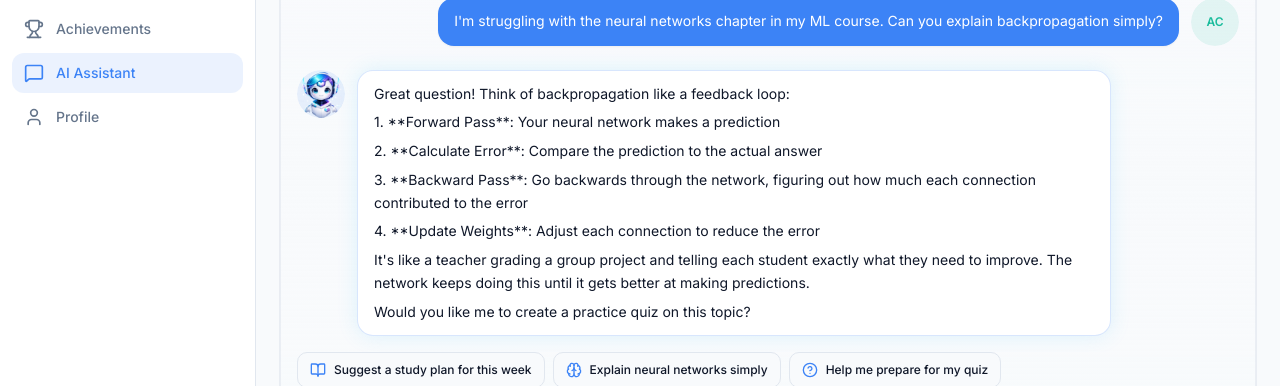
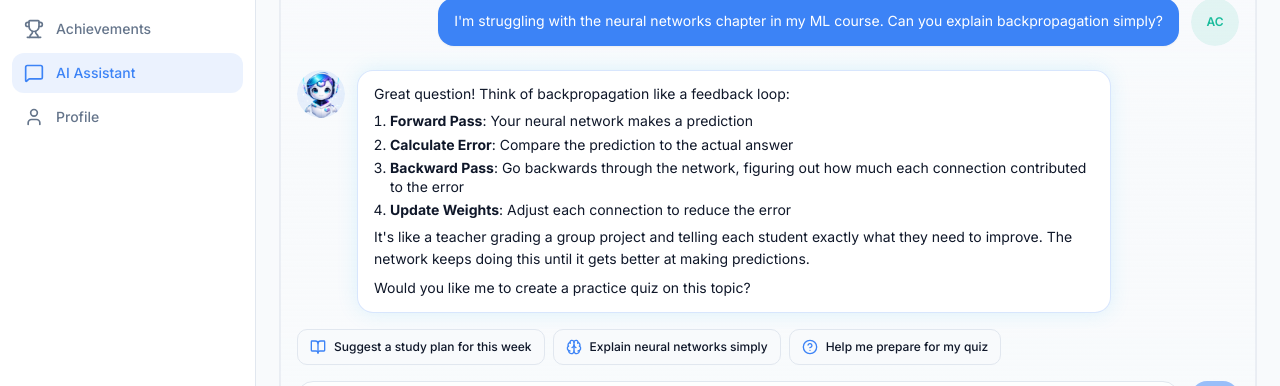
Before and after one commit to code-hamster-09/hackathon_2026, a Next.js app: page /assistant in a window 1280 px wide. Shown: the part 203-589 px from the top of the page. Built offline with nearby package versions, Linux system fonts and the light colour scheme; no server answers.

Commit message:
added react markdown and ai will respond with headers and emojis, and added token limit handler, shows text to user that limit is empty

```diff
--- a/app/(dashboard)/assistant/AssistantClient.tsx
+++ b/app/(dashboard)/assistant/AssistantClient.tsx
@@ -13,6 +13,7 @@ import { Input } from "@/components/ui/input";
 import { currentUser, chatMessages as initialMessages } from "@/lib/mock-data";
 import { cn } from "@/lib/utils";
 import { BookOpen, Brain, HelpCircle, Send, Sparkles } from "lucide-react";
+import ReactMarkdown from "react-markdown";
 import Image from "next/image";
 
 type ChatMessage = {
@@ -71,17 +72,36 @@ export default function AssistantClient() {
     append,
     isLoading,
     data,
+    setMessages,
   } = useChat({
     api: "/api/chat",
     initialMessages: seedMessages,
-    fetcher: async (input, init) => {
-      init = init || {};
-      init.headers = {
-        ...(init.headers as Record<string, string> | undefined),
-        // ensure the server knows we want a stream
-        Accept: "text/event-stream",
+    fetch: async (input: RequestInfo | URL, init?: RequestInit) => {
+      const finalInit: RequestInit = {
+        ...init,
+        headers: {
+          ...(init?.headers as Record<string, string> | undefined),
+          Accept: "text/event-stream",
+        },
       };
-      return fetch(input, init);
+      return fetch(input, finalInit);
+    },
+    onError: (err) => {
+      console.error("chat error", err);
+      const id =
+        typeof crypto !== "undefined" && "randomUUID" in crypto
+          ? crypto.randomUUID()
+          : String(Date.now());
+
+      setMessages((prev: any[]) => [
+        ...prev,
+        {
+          id,
+          role: "assistant",
+          content:
+            "## ⏳ Лимит запросов исчерпан\n\nЯ временно исчерпал лимит обращений к модели. Попробуйте ещё раз через **1–2 минуты**. Если ошибка повторяется, уменьшите частоту запросов или попробуйте позже.",}
+        ],
+      );
     },
   });
 
@@ -196,7 +216,8 @@ export default function AssistantClient() {
 
                   <div
                     className={cn(
-                      "max-w-[80%] rounded-2xl px-4 py-3 text-sm leading-relaxed shadow-sm",
+                      "prose prose-invert max-w-none text-sm",
+                      "max-w-[80%] rounded-2xl px-4 py-3 leading-relaxed shadow-sm",
                       message.role === "user"
                         ? "bg-primary text-primary-foreground"
                         : "border border-primary/20 bg-card/90 text-foreground shadow-[0_0_20px_rgba(56,189,248,0.15)]"
@@ -207,11 +228,50 @@ export default function AssistantClient() {
                         ...
                       </span>
                     ) : (
-                      content.split("\n").map((line: string, i: number) => (
-                        <p key={i} className={i > 0 ? "mt-1.5" : ""}>
-                          {line}
-                        </p>
-                      ))
+                      <ReactMarkdown
+                        components={{
+                          h1: ({ node, ...props }) => (
+                            <h1 className="mb-2 text-base font-semibold leading-tight" {...props} />
+                          ),
+                          h2: ({ node, ...props }) => (
+                            <h2 className="mb-2 text-sm font-semibold leading-tight" {...props} />
+                          ),
+                          h3: ({ node, ...props }) => (
+                            <h3 className="mb-1 text-sm font-semibold leading-tight" {...props} />
+                          ),
+                          p: ({ node, ...props }) => (
+                            <p className="mb-1.5 last:mb-0" {...props} />
+                          ),
+                          ul: ({ node, ...props }) => (
+                            <ul className="mb-1.5 ml-4 list-disc space-y-1 last:mb-0" {...props} />
+                          ),
+                          ol: ({ node, ...props }) => (
+                            <ol className="mb-1.5 ml-4 list-decimal space-y-1 last:mb-0" {...props} />
+                          ),
+                          li: ({ node, ...props }) => (
+                            <li className="leading-snug" {...props} />
+                          ),
+                          code: (props) => {
+                            const { inline, ...rest } = props as any;
+                            if (inline) {
+                              return (
+                                <code
+                                  className="rounded bg-muted px-1 py-0.5 text-xs"
+                                  {...(rest as any)}
+                                />
+                              );
+                            }
+                            return (
+                              <code
+                                className="block rounded-md bg-muted px-3 py-2 text-xs leading-relaxed"
+                                {...(rest as any)}
+                              />
+                            );
+                          },
+                        }}
+                      >
+                        {content}
+                      </ReactMarkdown>
                     )}
                   </div>
                 </div>
--- a/app/api/chat/route.ts
+++ b/app/api/chat/route.ts
@@ -4,7 +4,8 @@ export const runtime = "edge";
 export const dynamic = "force-dynamic";
 
 export async function POST(req: Request) {
-  const apiKey = process.env.GROQCLOUD_API_KEY;
+  // поддерживаем оба варианта имени переменной, чтобы не ловить 500 из‑за конфигурации
+  const apiKey = process.env.GROQCLOUD_API_KEY || process.env.GROQ_API_KEY;
   if (!apiKey) {
     return new Response(JSON.stringify({ error: "GROQCLOUD_API_KEY не установлен" }), {
       status: 500,
@@ -13,6 +14,9 @@ export async function POST(req: Request) {
   }
 
   const { messages } = await req.json();
+  const limitedMessages = Array.isArray(messages)
+    ? messages.slice(-8)
+    : [];
 
   const body = {
     model: "llama-3.3-70b-versatile",
@@ -21,9 +25,10 @@ export async function POST(req: Request) {
     messages: [
       {
         role: "system",
-        content: "You are Fluo in EduFlow. Respond in Russian.",
+        content:
+          "Ты — дружелюбный AI-наставник Fluo в платформе EduFlow. Всегда отвечай НА РУССКОМ и форматируй ответы в Markdown, чтобы они красиво отображались в чате.\n\nПравила оформления:\n- Начинай ответ с короткого заголовка второго уровня `##` с подходящим эмодзи (например, \"## 🚀 План подготовки к экзамену\").\n- Структурируй текст в виде блоков: списки, подпункты, подзаголовки `###`.\n- Используй маркеры `-` и нумерованные списки `1.` там, где это логично.\n- Важные термины и шаги выделяй **жирным**.\n- Короткие фразы, команды и код оборачивай в `inline code`.\n- Избегай слишком длинных простынь текста — разбивай на абзацы.\n\nНе используй HTML, только чистый Markdown.",
       },
-      ...messages,
+      ...limitedMessages,
     ],
   };
 
@@ -46,6 +51,27 @@ export async function POST(req: Request) {
   if (!response.ok) {
     const txt = await response.text();
     console.error("groq error", response.status, txt);
+
+    if (response.status === 429) {
+      const retryAfterHeader = response.headers.get("retry-after");
+      const retryAfterSeconds = retryAfterHeader
+        ? Number.parseInt(retryAfterHeader, 10) || 60
+        : 60;
+
+      return new Response(
+        JSON.stringify({
+          error: "rate_limited",
+          retryAfterSeconds,
+          message:
+            "Лимит запросов к модели исчерпан. Попробуйте ещё раз через 1–2 минуты.",
+        }),
+        {
+          status: 429,
+          headers: { "Content-Type": "application/json" },
+        }
+      );
+    }
+
     return new Response(JSON.stringify({ error: `Groq error: ${response.status} ${txt}` }), {
       status: 500,
       headers: { "Content-Type": "application/json" },
--- a/package.json
+++ b/package.json
@@ -59,6 +59,7 @@
     "react-hook-form": "^7.54.1",
     "react-redux": "^9.2.0",
     "react-resizable-panels": "^2.1.7",
+    "react-markdown": "^10.1.0",
     "recharts": "2.15.0",
     "sonner": "^1.7.1",
     "tailwind-merge": "^2.5.5",
```
Also changed, not shown: 1 other file (tests, documents, lock files or other folders).
